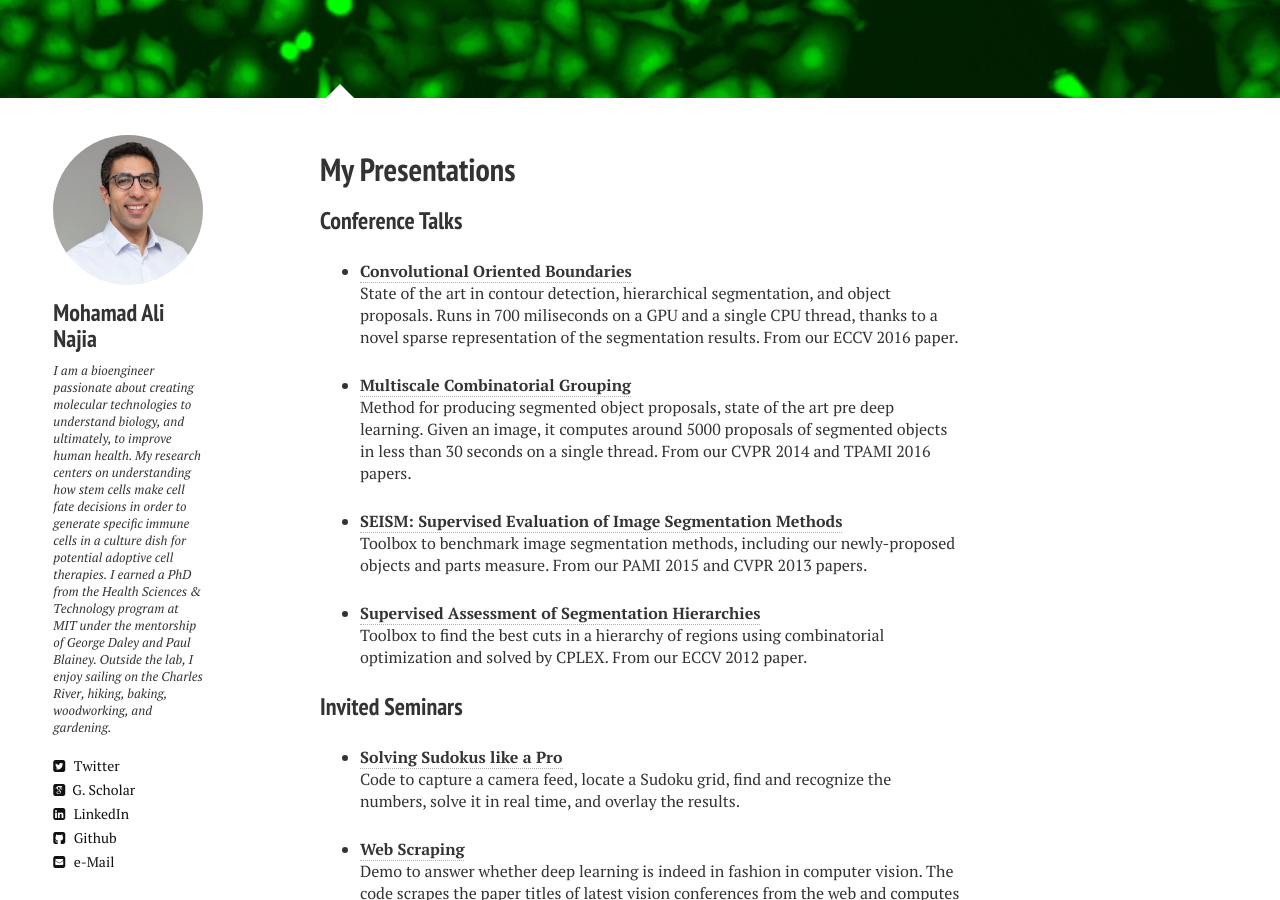
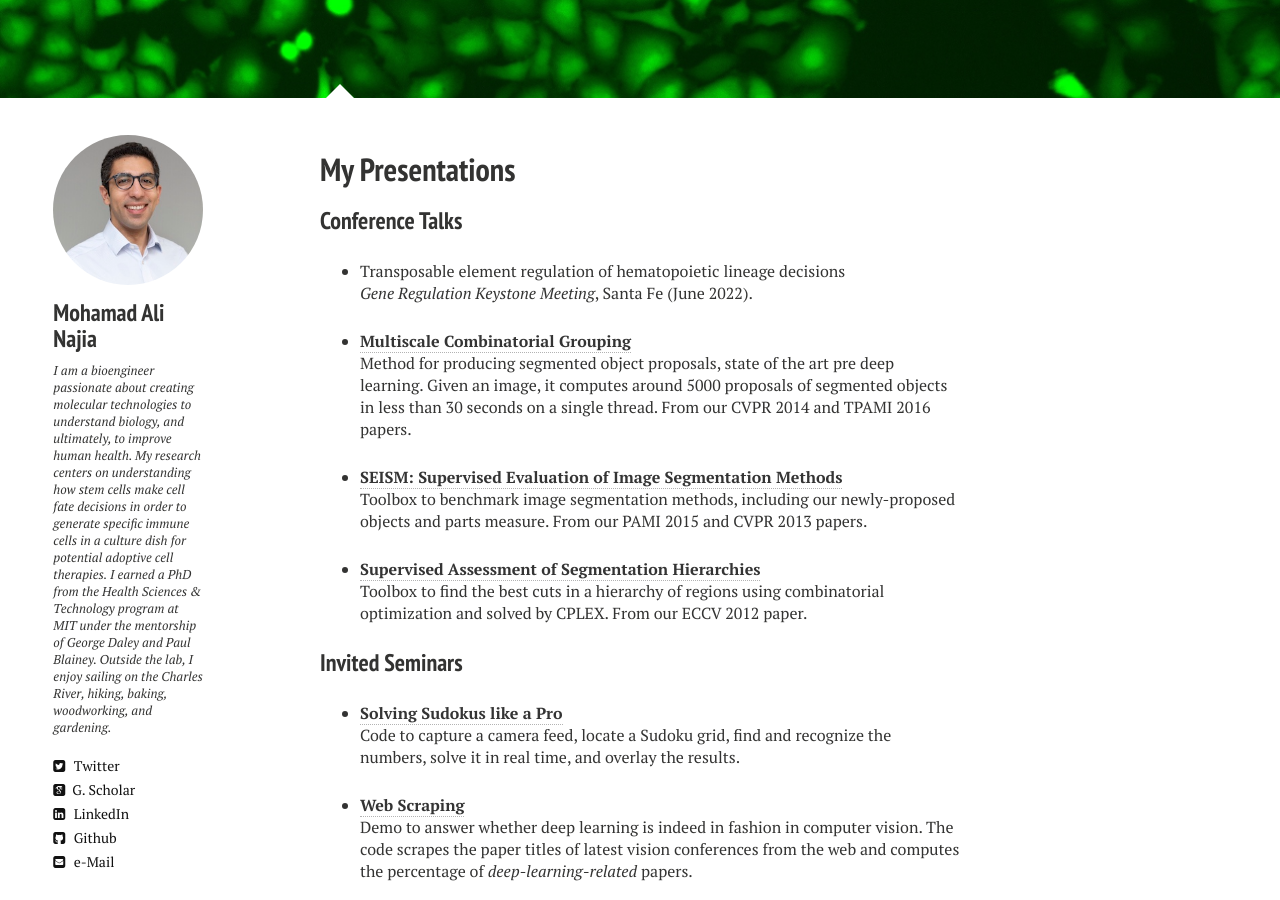
Before and after one commit to mnajia/mnajia.github.io, a Jekyll site: the page built from talks.md, in a window 1280 px wide and 900 px high, scrolled down 316 px. Built offline with Jekyll 4.4.1, drawn with Linux system fonts in a browser that asks for light colours; nearby versions of some CDN libraries.

Commit message:
first commit

```diff
--- a/talks.md
+++ b/talks.md
@@ -11,8 +11,8 @@ image:
 
 ### Conference Talks
 
-* [**Convolutional Oriented Boundaries**](http://www.vision.ee.ethz.ch/~cvlsegmentation/cob/)<br>
-State of the art in contour detection, hierarchical segmentation, and object proposals. Runs in 700 miliseconds on a GPU and a single CPU thread, thanks to a novel sparse representation of the segmentation results. From our ECCV 2016 paper.
+*  Transposable element regulation of hematopoietic lineage decisions<br>
+<i>Gene Regulation Keystone Meeting</i>, Santa Fe (June 2022).
 
 * [**Multiscale Combinatorial Grouping**](http://www.eecs.berkeley.edu/Research/Projects/CS/vision/grouping/mcg/)<br>
 Method for producing segmented object proposals, state of the art pre deep learning. Given an image, it computes around 5000 proposals of segmented objects in less than 30 seconds on a single thread. From our CVPR 2014 and TPAMI 2016 papers.
```
